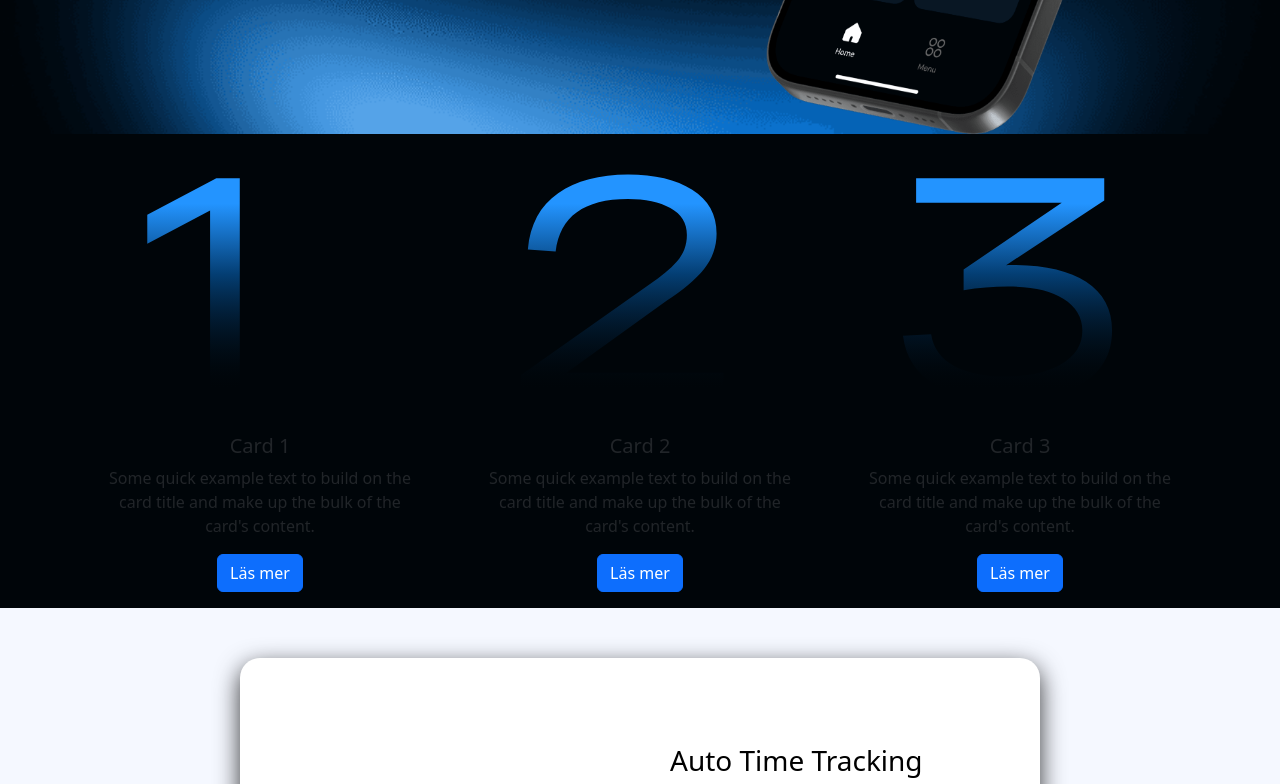
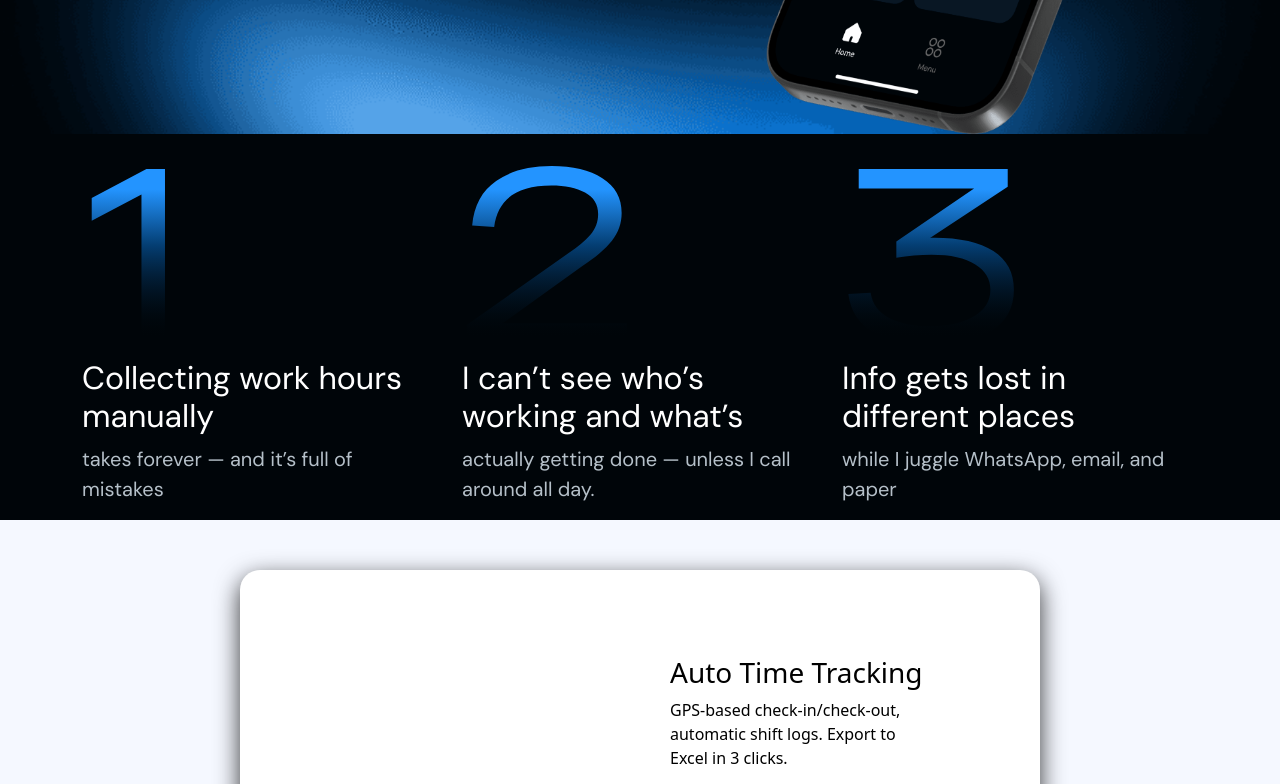
Before and after one commit to alexgeho/ByggHubWeb_on_React, a React (Create React App) app: page / in a window 1280 px wide. Shown: the part 600-1384 px from the top of the page. Built offline with nearby package versions, Linux system fonts and the light colour scheme.

Commit message:
feat: moving Features to HeroBlock

```diff
--- /dev/null
+++ b/src/Components/Features3/Features.css
@@ -0,0 +1,18 @@
+.Image {
+    height: 225px;
+}
+
+.Title {
+    font-size: 32px;
+    font-weight: lighter;
+    font-family: "DM Sans", sans-serif;
+    color: #FFFFFF;
+}
+
+.Subtitle {
+    font-size: 20px;
+    font-weight: 200;
+    font-family: "DM Sans", sans-serif;
+    color: #B5C0C9;
+    z-index: 1;
+}
--- /dev/null
+++ b/src/Components/Features3/Features.jsx
@@ -0,0 +1,14 @@
+import React from 'react';
+import './Features.css';
+
+const Features = ({image, title, subtitle}) => {
+        return (
+            <div className="Features">
+                <img src={image} alt="Feature" className="Image"/>
+                <h3 className="Title">{title}</h3>
+                <p className="Subtitle">{subtitle}</p>
+            </div>
+        );
+}
+
+export default Features;
--- a/src/Pages/Hem.jsx
+++ b/src/Pages/Hem.jsx
@@ -1,5 +1,5 @@
 import React, {Component} from 'react';
-import {Container, Card, Col, Row, Button} from 'react-bootstrap';
+import {Container, Col, Row} from 'react-bootstrap';
 import one from '../assets/1.svg';
 import two from '../assets/2.svg';
 import three from '../assets/3.svg';
@@ -14,6 +14,7 @@ import BlueBlock from "../Components/BlueBlock/BlueBlock";
 import TitleAndSubtitle from "../Components/TitleAndSubtitle/TitleAndSubtitle";
 import ContentBlocks from "../Components/ContentBlocks/ContentBlocks";
 import FAQBlock from "../Components/FAQBlock/FAQBlock";
+import Features from "../Components/Features3/Features";
 
 export default class Hem extends Component {
     render() {
@@ -22,56 +23,27 @@ export default class Hem extends Component {
             <>
                 <div className="HemPageDark">
                     <HeroBlock/>
-                    <Container>
+
+                    <Container className="FeaturesSection">
+
                         <Row>
-
-                            <Col md={4}>
-                                <Card className="CustomCard"  >
-                                    <Card.Img variant="top" src={one} style={{margin: '0 auto'}}/>
-                                    <Card.Body>
-                                        <Card.Title>Card 1</Card.Title>
-                                        <Card.Text>
-                                            Some quick example text to build on the card title and make up the bulk of
-                                            the
-                                            card's content.
-                                        </Card.Text>
-                                        <Button variant="primary">Läs mer</Button>
-                                    </Card.Body>
-                                </Card>
+                            <Col md={4} className="d-flex flex-column justify-content-center align-items-center">
+                                <Features image={one} title="Collecting work hours manually" subtitle="takes forever — and it’s full of mistakes"/>
                             </Col>
 
-                            <Col md={4}>
-                                <Card className="CustomCard">
-                                    <Card.Img variant="top" src={two} style={{margin: '0 auto'}}/>
-                                    <Card.Body>
-                                        <Card.Title>Card 2</Card.Title>
-                                        <Card.Text>
-                                            Some quick example text to build on the card title and make up the bulk of
-                                            the
-                                            card's content.
-                                        </Card.Text>
-                                        <Button variant="primary">Läs mer</Button>
-                                    </Card.Body>
-                                </Card>
+                            <Col md={4} className="d-flex flex-column justify-content-center align-items-center">
+                                <Features image={two} title="I can’t see who’s working and what’s" subtitle="actually getting done — unless I call around all day."/>
                             </Col>
+                            <Col>
+                                <Features image={three} title="Info gets lost in different places" subtitle="while I juggle WhatsApp, email, and paper"/>
+                            </Col>
+                        </Row>
 
-                            <Col md={4}>
-                                <Card className="CustomCard">
-                                    <Card.Img variant="top" src={three} style={{margin: '0 auto'}}/>
-                                    <Card.Body>
-                                        <Card.Title>Card 3</Card.Title>
-                                        <Card.Text>
-                                            Some quick example text to build on the card title and make up the bulk of
-                                            the
-                                            card's content.
-                                        </Card.Text>
-                                        <Button variant="primary">Läs mer</Button>
-                                    </Card.Body>
-                                </Card>
-                            </Col>
 
-                        </Row>
                     </Container>
+
+
+
                 </div>
 
 
--- a/src/css/Hem.css
+++ b/src/css/Hem.css
@@ -24,7 +24,11 @@
 }
 
 
-
 .CustomCard img {
     max-width: 250px;
 }
+
+
+.FeaturesSection {
+    background: transparent;
+}
```
